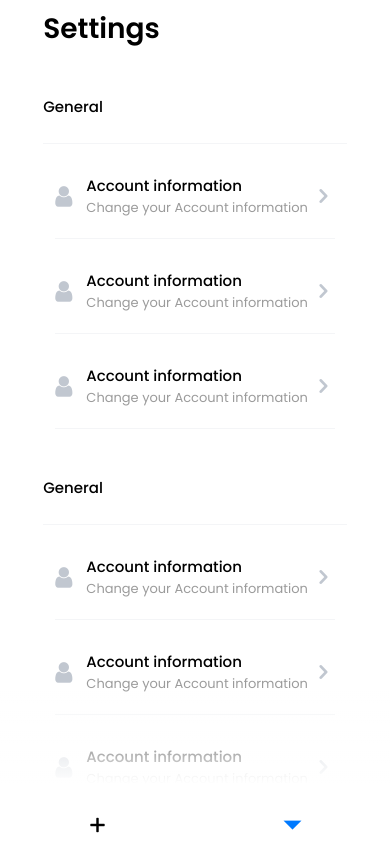
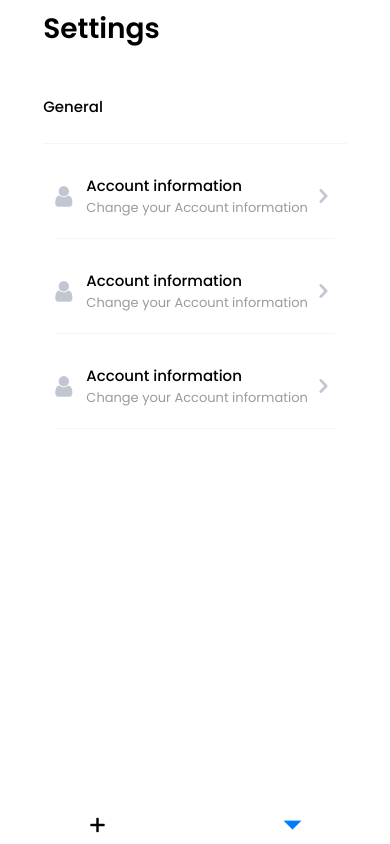
Before and after one commit to Osval-1/remynd, a React Native app: screen /Settings in a window 390 px wide. Built offline with nearby package versions, Linux system fonts and the light colour scheme.

Commit message:
create tile component

```diff
--- a/src/components/Tile/index.tsx
+++ b/src/components/Tile/index.tsx
@@ -1,23 +1,22 @@
-import {
-  StyleSheet,
-  Text,
-  View,
-  TouchableOpacity,
-  Pressable,
-} from "react-native";
+import { Text, View, TouchableOpacity, Pressable } from "react-native";
 import React from "react";
-import { AntDesign, FontAwesome, Entypo } from "@expo/vector-icons";
+import { FontAwesome, Entypo } from "@expo/vector-icons";
 import { reminderModel } from "src/types/remainder";
 import { globalStyles } from "@/styles/global";
 import { styles } from "./styles";
 import { typography } from "@/styles/typography";
 
+type tileProps = {
+  tileName: string;
+  subText: string;
+  toogle: boolean;
+};
 const Tile = () => {
   return (
-    <View style={styles.tile}>
+    <Pressable style={styles.tile}>
       <View style={styles.tileRightContainer}>
         <FontAwesome name="user" size={24} color="#C1C7D0" />
-        <View >
+        <View>
           <Text style={styles.tileHeader}>Account information</Text>
           <Text style={typography.subText}>
             Change your Account information
@@ -25,7 +24,7 @@ const Tile = () => {
         </View>
       </View>
       <Entypo name="chevron-right" size={24} color="#C1C7D0" />
-    </View>
+    </Pressable>
   );
 };
 
--- a/src/components/Tile/styles.ts
+++ b/src/components/Tile/styles.ts
@@ -12,7 +12,6 @@ export const styles = StyleSheet.create({
     borderBottomColor: "#F4F5F7",
     paddingTop: 12,
     paddingBottom: 20,
-    // height: 80,
   },
   tileRightContainer: {
     flexDirection: "row",
--- a/src/screens/Settings/index.tsx
+++ b/src/screens/Settings/index.tsx
@@ -21,20 +21,6 @@ const Settings = () => {
           <Tile />
           <Tile />
         </View>
-        <View style={{ marginTop: 40, gap: 17 }}>
-          <Text style={typography.taskHeader}>General</Text>
-          <View style={styles.underline}></View>
-          <Tile />
-          <Tile />
-          <Tile />
-        </View>
-        <View style={{ marginTop: 40, gap: 17 }}>
-          <Text style={typography.taskHeader}>General</Text>
-          <View style={styles.underline}></View>
-          <Tile />
-          <Tile />
-          <Tile />
-        </View>
       </ScrollView>
     </SafeAreaView>
   );
```
